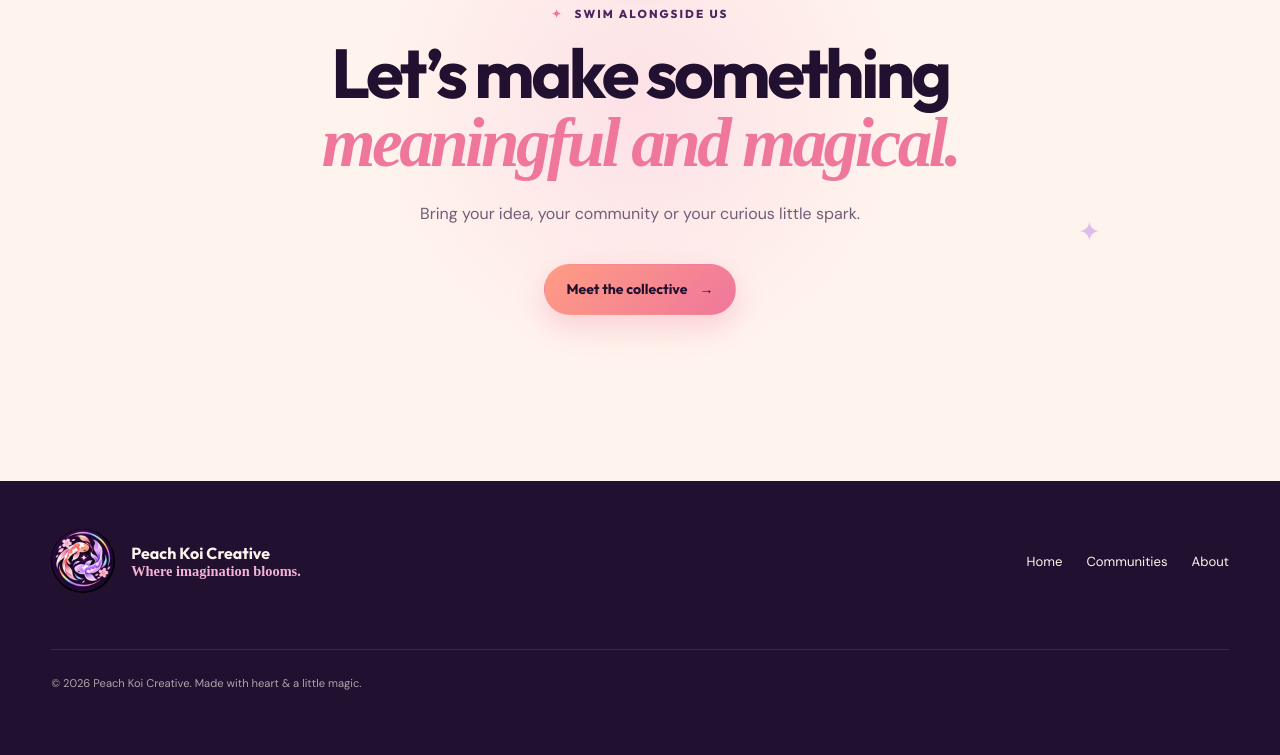
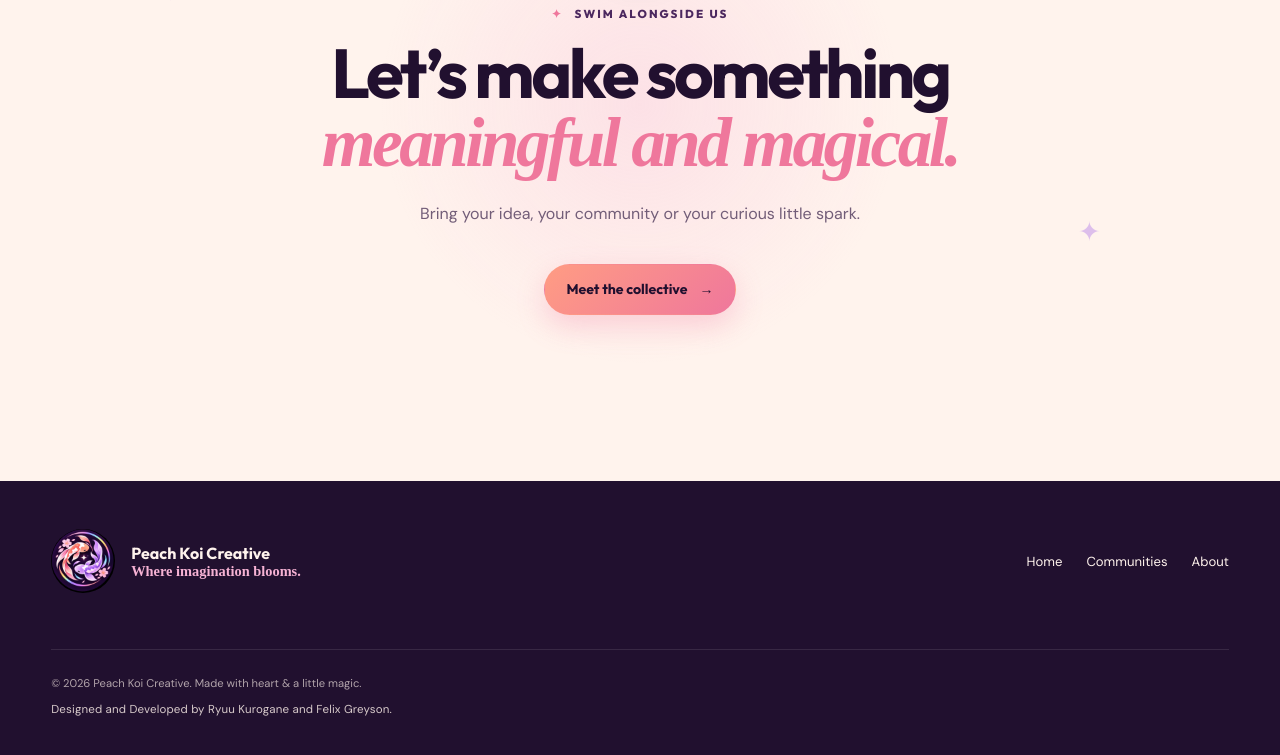
Before and after one commit to FelixGeekFox/Peach-Koi-Creative, a plain HTML site: page index.html in a window 1280 px wide. Shown: the part 3415-4170 px from the top of the page. Drawn offline with Linux system fonts and the light colour scheme; a web font is replaced by a local one.

Commit message:
Add site design and development credits.
👾 Generated with [Letta Code](https://letta.com)

Co-Authored-By: Letta Code <noreply@letta.com>

```diff
--- a/index.html
+++ b/index.html
@@ -122,7 +122,7 @@
     <footer class="site-footer section-pad">
       <div class="footer-brand"><img src="assets/images/twin-koi-emblem.jpg" alt="" width="64" height="64"><div><b>Peach Koi Creative</b><span>Where imagination blooms.</span></div></div>
       <div class="footer-links"><a href="index.html">Home</a><a href="communities.html">Communities</a><a href="#about">About</a></div>
-      <p>© <span data-year></span> Peach Koi Creative. Made with heart &amp; a little magic.</p>
+      <p>© <span data-year></span> Peach Koi Creative. Made with heart &amp; a little magic.<span class="footer-credit">Designed and Developed by Ryuu Kurogane and Felix Greyson.</span></p>
     </footer>
   </div>
   <script src="script.js"></script>
--- a/styles.css
+++ b/styles.css
@@ -139,6 +139,7 @@ h1 em, h2 em { font-family: var(--serif); font-weight: 600; color: var(--rose);
 .footer-links { display: flex; gap: 1.5rem; }
 .footer-links a { color: var(--cream); font-size: .82rem; text-decoration: none; }
 .site-footer > p { grid-column: 1 / -1; margin: 1.5rem 0 0; padding-top: 1.5rem; border-top: 1px solid rgba(255,255,255,.1); font-size: .7rem; }
+.footer-credit { display: block; margin-top: .45rem; color: rgba(255,243,237,.82); font-size: .72rem; letter-spacing: .015em; }
 
 /* Communities */
 .communities-hero { position: relative; min-height: 580px; padding-top: clamp(7rem, 13vw, 11rem); padding-bottom: 6rem; display: grid; grid-template-columns: 1.25fr .75fr; gap: 4rem; align-items: end; overflow: hidden; background: linear-gradient(145deg, var(--plum), #321440); color: var(--cream); }
```
Also changed, not shown: communities.html (+1 -1 lines).
